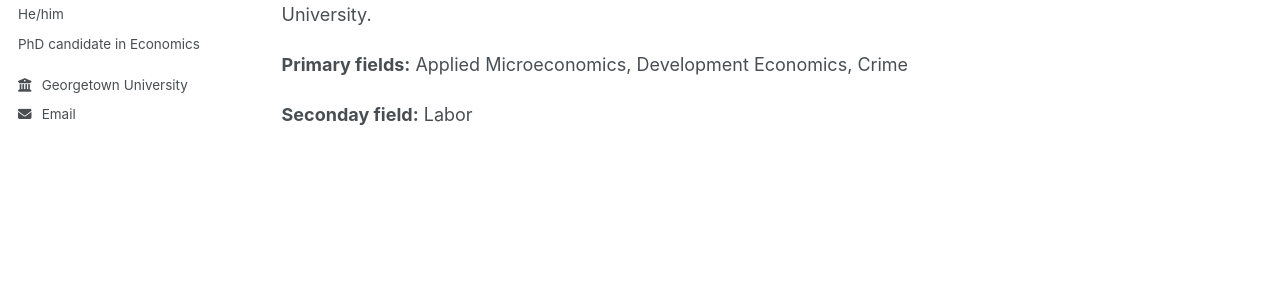
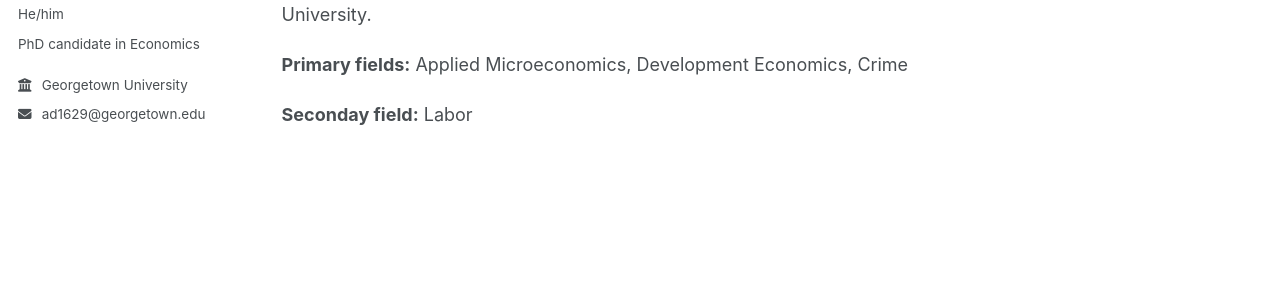
Before and after one commit to angelodiazreyes/angelodiazreyes.github.io, a Jekyll site: the page built from _pages/about.md, in a window 1280 px wide. Shown: the part 333-631 px from the top of the page. Built offline with Jekyll 4.4.1, drawn with Linux system fonts in a browser that asks for light colours.

Commit message:
Update author-profile.html

```diff
--- a/_includes/author-profile.html
+++ b/_includes/author-profile.html
@@ -34,7 +34,7 @@
         <li><a href="{{ author.uri }}"><i class="fas fa-fw fa-link icon-pad-right" aria-hidden="true"></i>{{ site.data.ui-text[site.locale].website_label | default: "Website" }}</a></li>
       {% endif %}
       {% if author.email %}
-        <li><a href="mailto:{{ author.email }}"><i class="fas fa-fw fa-envelope icon-pad-right" aria-hidden="true"></i>{{ site.data.ui-text[site.locale].email_label | default: "Email" }}</a></li>
+        <li><a href="mailto:{{ author.email }}"><i class="fas fa-fw fa-envelope icon-pad-right" aria-hidden="true"></i>{{ site.data.ui-text[site.locale].email_label | default: "ad1629@georgetown.edu" }}</a></li>
       {% endif %}
 
       <!-- Font Awesome and Academicons icons / Academic websites -->
```
